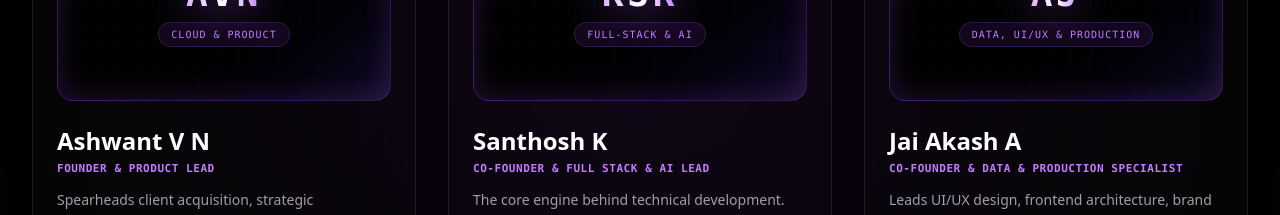
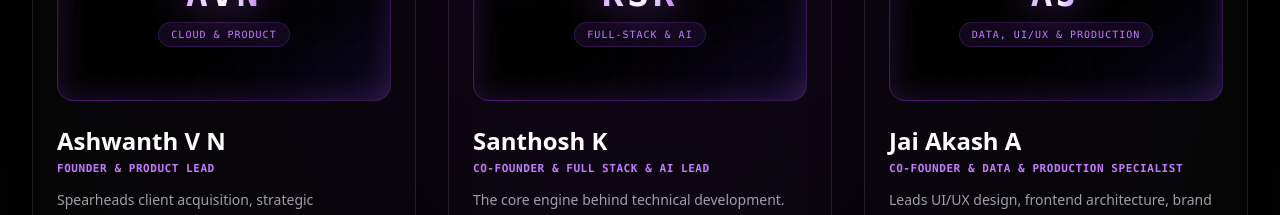
Before and after one commit to JaiAkash112005/Nexora, a Next.js app: page / in a window 1280 px wide. Shown: the part 5240-5455 px from the top of the page. Built offline with nearby package versions, Linux system fonts and the light colour scheme.

Commit message:
Changes in Team

```diff
--- a/src/components/Team.tsx
+++ b/src/components/Team.tsx
@@ -6,7 +6,7 @@ import { Cloud, Code2, Database } from "lucide-react";
 const teamMembers = [
   {
     initials: "AVN",
-    name: "Ashwant V N",
+    name: "Ashwanth V N",
     role: "FOUNDER & PRODUCT LEAD",
     bio: "Spearheads client acquisition, strategic partnerships, and end-to-end product lifecycle management. Expert in designing robust Cloud Infrastructure (AWS), streamlining DevOps pipelines, and driving high-impact product growth strategies.",
     icon: Cloud,
```
